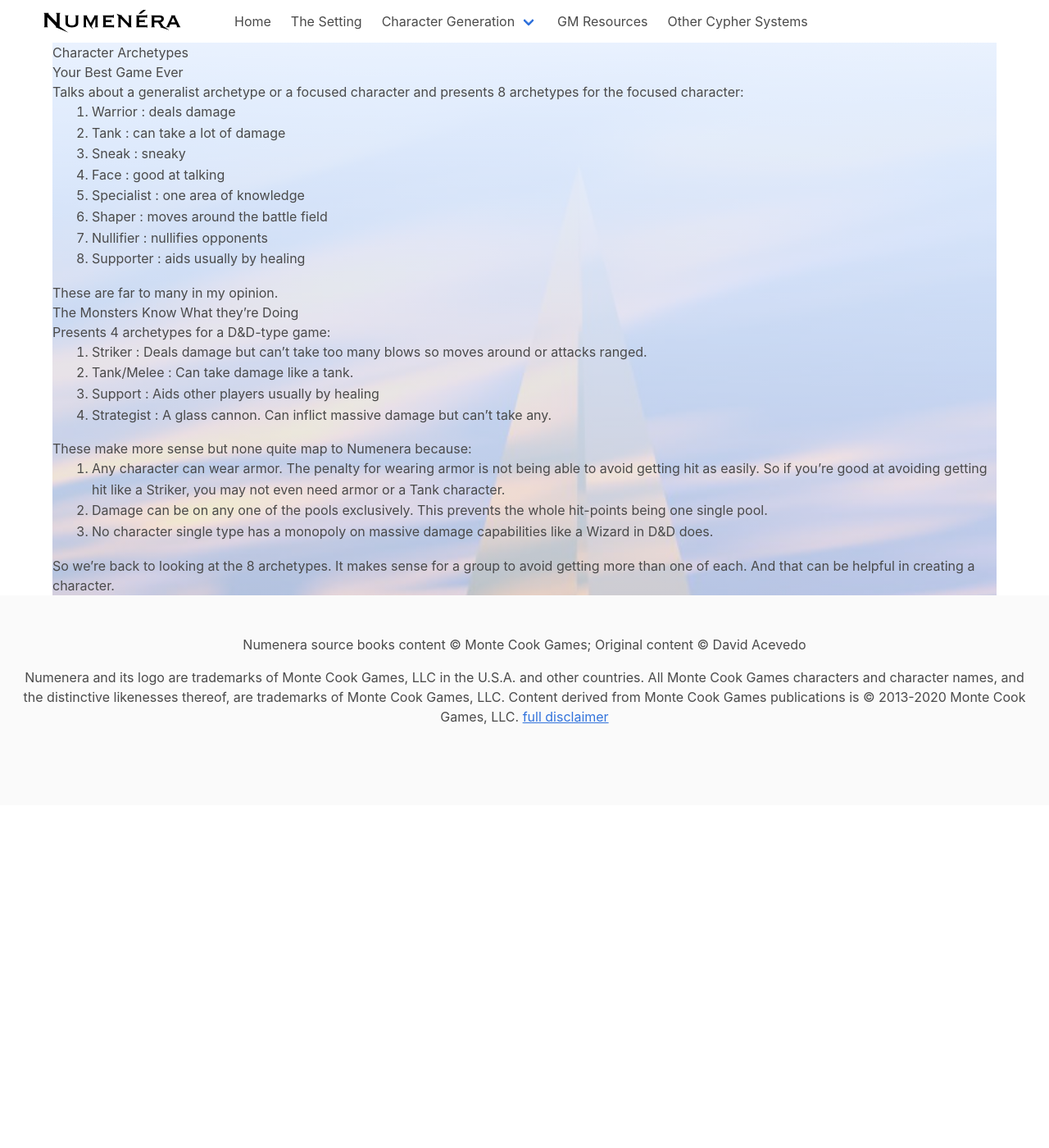
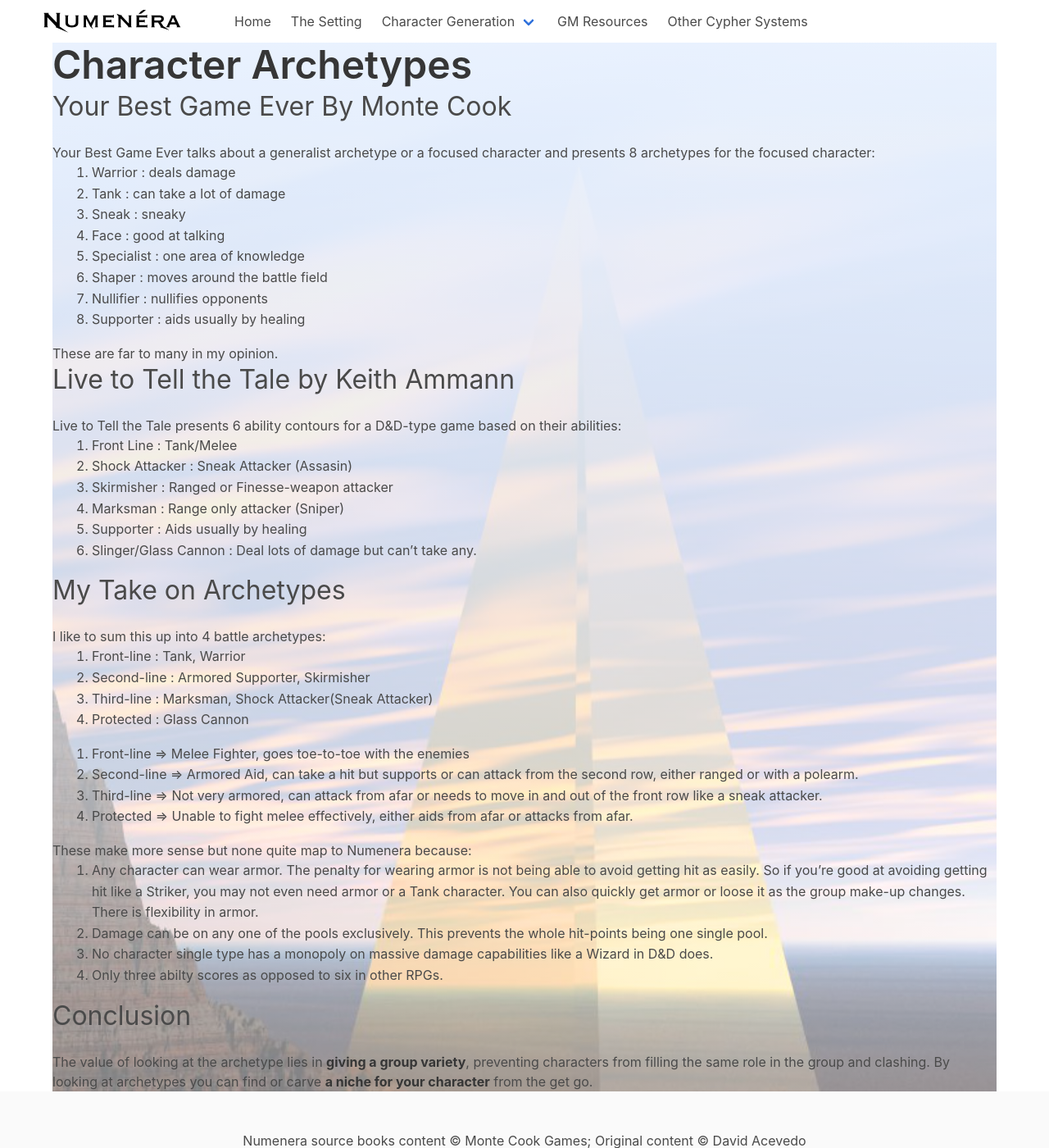
Before and after one commit to rebelwarrior/numenera, a Jekyll site: the page built from archetypes.md, in a window 1280 px wide and 1400 px high. Shown: the whole window at 82% size. Built offline with Jekyll 4.4.1, drawn with Linux system fonts in a browser that asks for light colours; nearby versions of some CDN libraries.

Commit message:
adds section on archetypes

```diff
--- a/archetypes.md
+++ b/archetypes.md
@@ -4,10 +4,12 @@
 ---
 
 # Character Archetypes
+{:.title.is-1}
 
-## Your Best Game Ever
+## Your Best Game Ever By Monte Cook
+{:.subtitle.is-3}
 
-Talks about a generalist archetype or a focused character and presents 8 archetypes for the focused character:
+Your Best Game Ever talks about a generalist archetype or a focused character and presents 8 archetypes for the focused character:
 
 1. Warrior : deals damage
 2. Tank : can take a lot of damage
@@ -21,21 +23,45 @@
 
 These are far to many in my opinion.
 
-## The Monsters Know What they're Doing
+## Live to Tell the Tale by Keith Ammann
+{:.subtitle.is-3}
 
-Presents 4 archetypes for a D&D-type game:
+Live to Tell the Tale presents 6 ability contours for a D&D-type game based on their abilities:
 
-1. Striker : Deals damage but can't take too many blows so moves around or attacks ranged.
-2. Tank/Melee : Can take damage like a tank.
-3. Support : Aids other players usually by healing
-3. Strategist : A glass cannon. Can inflict massive damage but can't take any.
+1. Front Line : Tank/Melee
+2. Shock Attacker :  Sneak Attacker (Assasin)
+3. Skirmisher : Ranged or Finesse-weapon attacker
+4. Marksman : Range only attacker (Sniper)
+5. Supporter : Aids usually by healing
+6. Slinger/Glass Cannon : Deal lots of damage but can't take any.
+{:.ml-6}
+
+## My Take on Archetypes
+{:.subtitle.is-3}
+
+I like to sum this up into 4 battle archetypes:
+
+1. Front-line : Tank, Warrior
+2. Second-line : Armored Supporter, Skirmisher
+3. Third-line : Marksman, Shock Attacker(Sneak Attacker)
+4. Protected : Glass Cannon
+{:.ml-6}
+
+1. Front-line => Melee Fighter, goes toe-to-toe with the enemies
+2. Second-line => Armored Aid, can take a hit but supports or can attack from the second row, either ranged or with a polearm.
+3. Third-line => Not very armored, can attack from afar or needs to move in and out of the front row like a sneak attacker.
+4. Protected => Unable to fight melee effectively, either aids from afar or attacks from afar.
 {:.ml-6}
 
 These make more sense but none quite map to Numenera because:
 
-1. Any character can wear armor. The penalty for wearing armor is not being able to avoid getting hit as easily. So if you're good at avoiding getting hit like a Striker, you may not even need armor or a Tank character.
+1. Any character can wear armor. The penalty for wearing armor is not being able to avoid getting hit as easily. So if you're good at avoiding getting hit like a Striker, you may not even need armor or a Tank character. You can also quickly get armor or loose it as the group make-up changes. There is flexibility in armor.
 2. Damage can be on any one of the pools exclusively. This prevents the whole hit-points being one single pool.
 3. No character single type has a monopoly on massive damage capabilities like a Wizard in D&D does.
+4. Only three abilty scores as opposed to six in other RPGs.
 {:.ml-6}
 
-So we're back to looking at the 8 archetypes. It makes sense for a group to avoid getting more than one of each. And that can be helpful in creating a character.
+## Conclusion
+{:.subtitle.is-3}
+
+The value of looking at the archetype lies in __giving a group variety__, preventing characters from filling the same role in the group and clashing. By looking at archetypes you can find or carve __a niche for your character__ from the get go.
```
Also changed, not shown: character_creation.md (+3 -3 lines).
